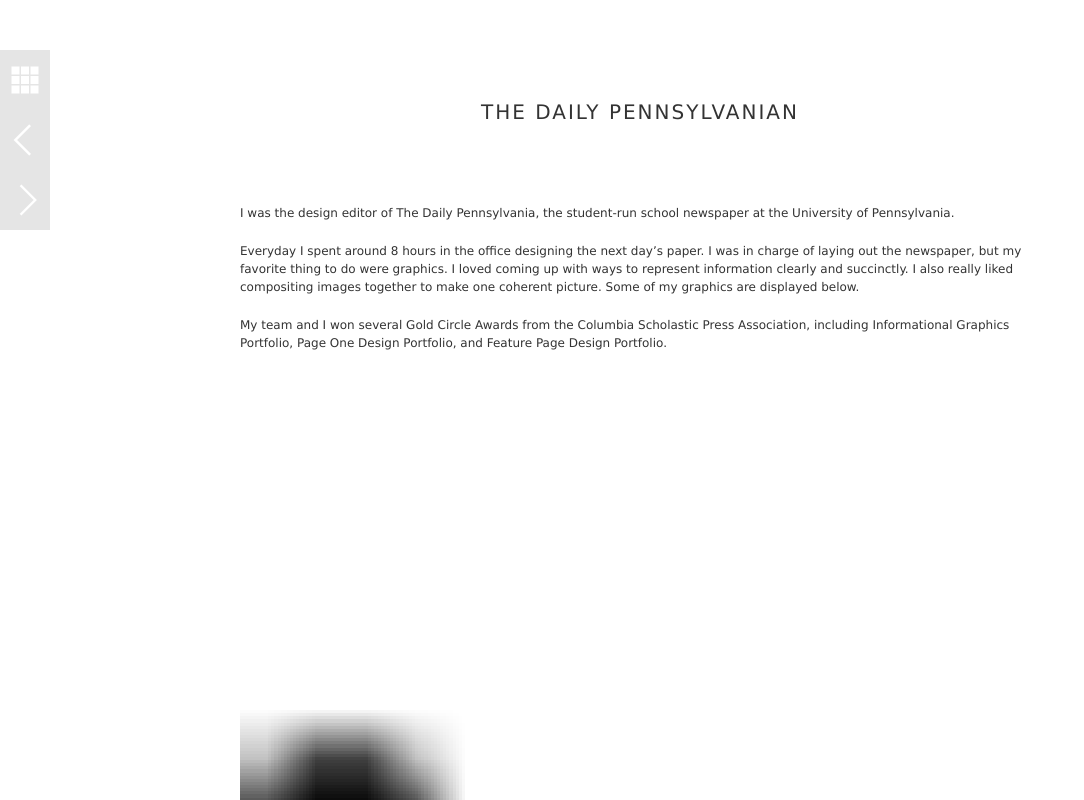
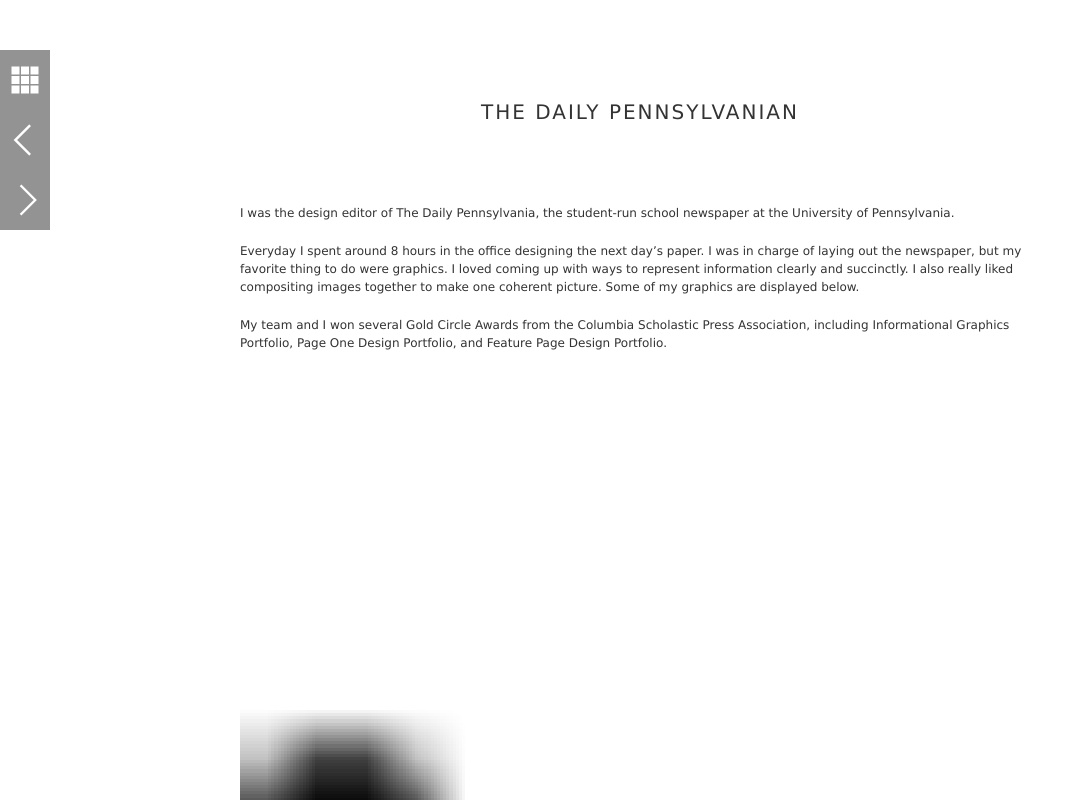
Before and after one commit to taiwei426/portfolio-archive, a plain HTML site: page dp.html in a window 1280 px wide. Shown: the top 800 px of the page, without its empty margins (0-1084 px from the left). Drawn offline with nearby package versions, Linux system fonts and the light colour scheme.

Commit message:
nag buttons on left more opaque

```diff
--- a/css/index.css
+++ b/css/index.css
@@ -37,7 +37,7 @@ a:visited {
 }
 
 .logo{
-	font: 200px 'Italianno', Helvetica, Sans-serif;
+	font: 100px 'Italianno', Helvetica, Sans-serif;
 	color: #333;
 	margin-top: 100px;
 	text-align: center;
--- a/css/main.css
+++ b/css/main.css
@@ -136,25 +136,25 @@ a:visited {
 	top:50px;
 	left: 0px;
 	position: fixed;
-	background-color: #cccccc;
+	background-color: #666666;
 	padding: 10px 5px 10px 5px;
-	opacity: .5;
+	opacity: .7;
 }
 .arrow_left {
 	left: 0px;
 	top:110px;
-	background-color: #cccccc;
+	background-color: #666666;
 	position: fixed;
 	padding: 10px 5px 10px 5px;
-	opacity: .5;
+	opacity: .7;
 }
 .arrow_right {
 	top:170px;
 	left: 0px;
 	position: fixed;
-	background-color: #cccccc;
+	background-color: #666666;
 	padding: 10px 5px 10px 5px;
-	opacity: .5;
+	opacity: .7;
 }
 .arrow_right:hover,
 .arrow_left:hover,
```
